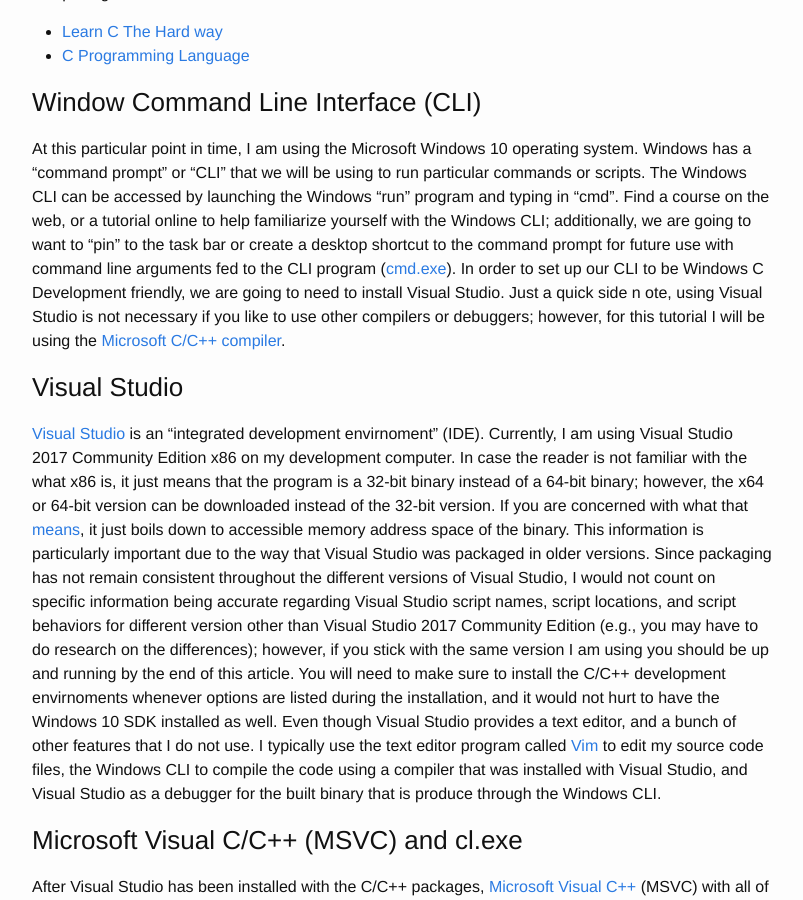
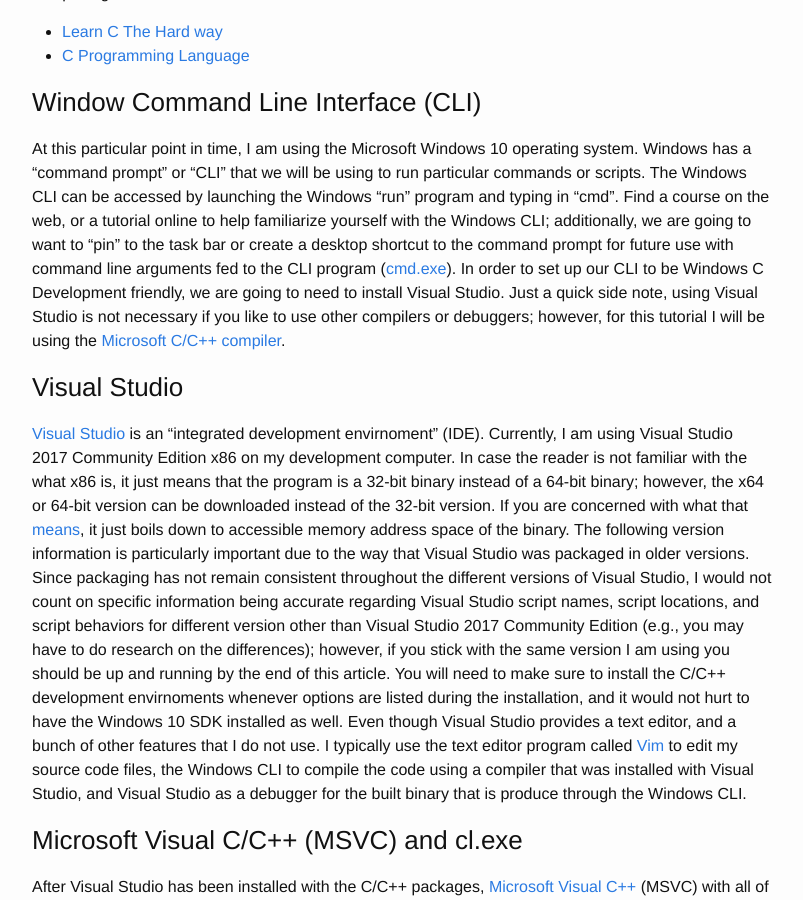
Before and after one commit to nkane/nkane.github.io, a Jekyll site: the page built from _posts/2018-07-31-win32-software-renderer-lesson-1:-getting-started.markdown, in a window 1280 px wide and 900 px high, scrolled down 714 px. Shown: the whole window, without its empty margins (238-1041 px from the left). Built offline with Jekyll 4.4.1, drawn with Linux system fonts in a browser that asks for light colours; some of the changed text lies outside the part shown.

Commit message:
adding updates to win32 software renderer post

````diff
--- a/_posts/2018-07-31-win32-software-renderer-lesson-1:-getting-started.markdown
+++ b/_posts/2018-07-31-win32-software-renderer-lesson-1:-getting-started.markdown
@@ -29,7 +29,7 @@
 particular commands or scripts. The Windows CLI can be accessed by launching the Windows "run" program and typing in "cmd". Find a course on the web, or a tutorial
 online to help familiarize yourself with the Windows CLI; additionally, we are going to want to "pin" to the task bar or create a desktop shortcut to the command prompt
 for future use with command line arguments fed to the CLI program ([cmd.exe][cmd]). In order to set up our CLI to be Windows C Development friendly, we are going to
-need to install Visual Studio. Just a quick side n ote, using Visual Studio is not necessary if you like to use other compilers or debuggers; however, for this tutorial
+need to install Visual Studio. Just a quick side note, using Visual Studio is not necessary if you like to use other compilers or debuggers; however, for this tutorial
 I will be using the [Microsoft C/C++ compiler][cl].
 
 
@@ -37,13 +37,13 @@
 [Visual Studio][vs] is an "integrated development envirnoment" (IDE). Currently, I am using Visual Studio 2017 Community Edition x86 on my development computer. In case
 the reader is not familiar with the what x86 is, it just means that the program is a 32-bit binary instead of a 64-bit binary; however, the x64 or 64-bit version can be
 downloaded instead of the 32-bit version. If you are concerned with what that [means][binary-x86-x64], it just boils down to accessible memory address space of the binary.
-This information is particularly important due to the way that Visual Studio was packaged in older versions. Since packaging has not remain consistent throughout
-the different versions of Visual Studio, I would not count on specific information being accurate regarding Visual Studio script names, script locations, and script
-behaviors for different version other than Visual Studio 2017 Community Edition (e.g., you may have to do research on the differences); however, if you stick with the same
-version I am using you should be up and running by the end of this article. You will need to make sure to install the C/C++ development envirnoments whenever options are
-listed during the installation, and it would not hurt to have the Windows 10 SDK installed as well. Even though Visual Studio provides a text editor, and a bunch of other
-features that I do not use. I typically use the text editor program called [Vim][vim] to edit my source code files, the Windows CLI to compile the code using a compiler
-that was installed with Visual Studio, and Visual Studio as a debugger for the built binary that is produce through the Windows CLI.
+The following version information is particularly important due to the way that Visual Studio was packaged in older versions. Since packaging has not remain consistent
+throughout the different versions of Visual Studio, I would not count on specific information being accurate regarding Visual Studio script names, script locations, and
+script behaviors for different version other than Visual Studio 2017 Community Edition (e.g., you may have to do research on the differences); however, if you stick with
+the same version I am using you should be up and running by the end of this article. You will need to make sure to install the C/C++ development envirnoments whenever
+options are listed during the installation, and it would not hurt to have the Windows 10 SDK installed as well. Even though Visual Studio provides a text editor, and a
+bunch of other features that I do not use. I typically use the text editor program called [Vim][vim] to edit my source code files, the Windows CLI to compile the code
+using a compiler that was installed with Visual Studio, and Visual Studio as a debugger for the built binary that is produce through the Windows CLI.
 
 
 ### Microsoft Visual C/C++ (MSVC) and cl.exe
@@ -103,7 +103,7 @@
 --> lesson 2 			...
 ```
 
-Next, let's just put a few lines of code inside of the "build.bat" file that will allow us to build our C source code. Place the following code inside of the *build.bat* file
+Next, let's just put a few lines of code inside of the "*build.bat*" file that will allow us to build our C source code. Place the following code inside of the *build.bat* file
 
 ``` bat
 :: build.bat
@@ -127,11 +127,15 @@
 
 
 ### Windows API (WinAPI or Win32)
+[Win32][win32] or any of the other names the Windows API ([Application Programming Interface][api-def]) may have is the platform layer that we are going to be working with for this
+tutorial. We will attempt to limit the amount of C standard library calls that we are going to make in hopes of eventually replace any C standard library usage entirely later
+on down the road. There are a ton of different components to the Win32 API, so whenever we start using a new .lib file for linking I will make a section of the tutorial dedicated to
+updating the .bat build file with the proper linking static file and expliciting tell what function calls we will be using are defined in the new library we will be linking with.
 
 
+### Windows API Handles and Objects
 
 
-### Windows API Handles
 
 
 ### Windows API WinMain
````
Also changed, not shown: other parts of _posts/2018-07-31-win32-software-renderer-lesson-1:-getting-started.markdown (+2 -0 lines).
